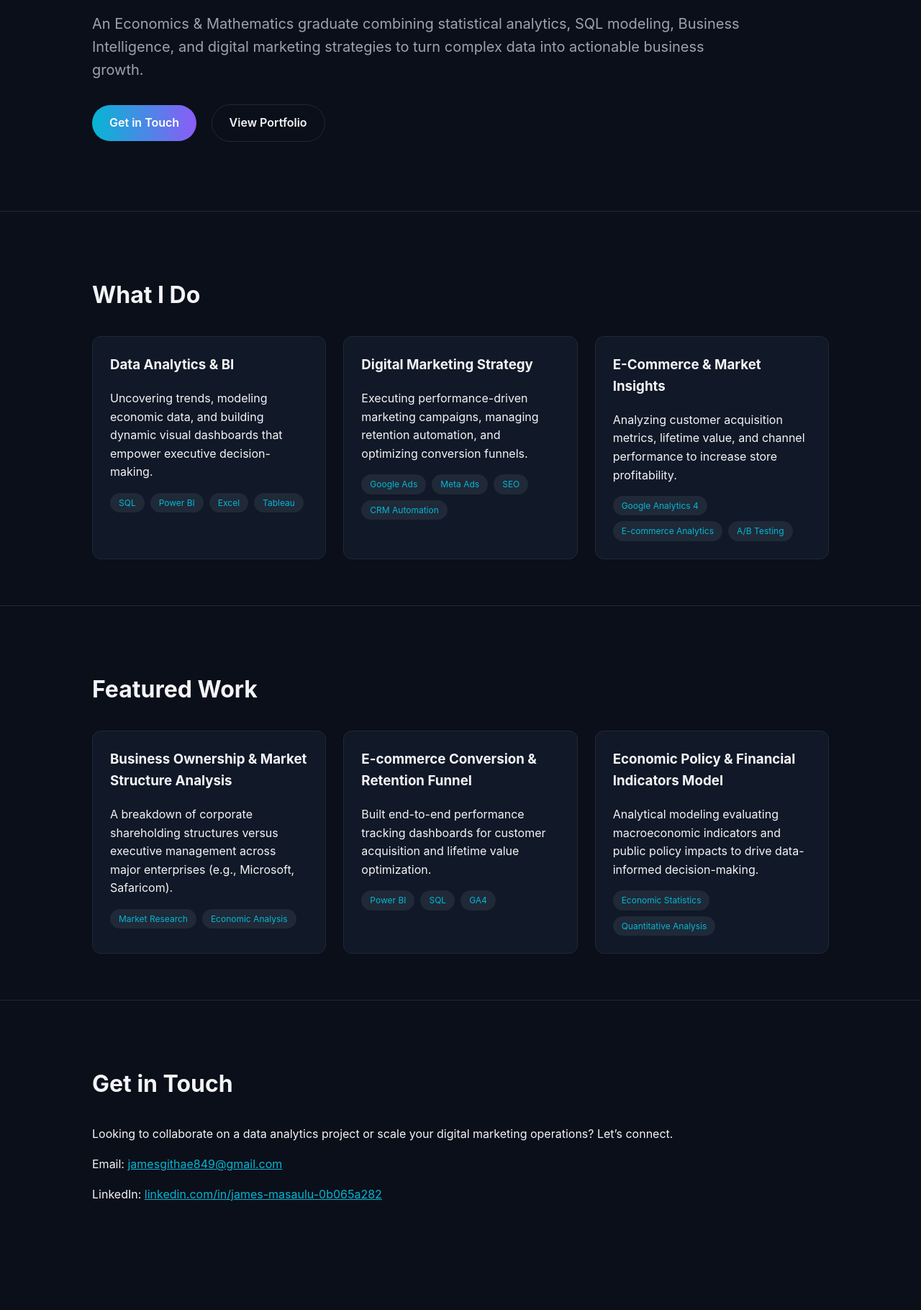
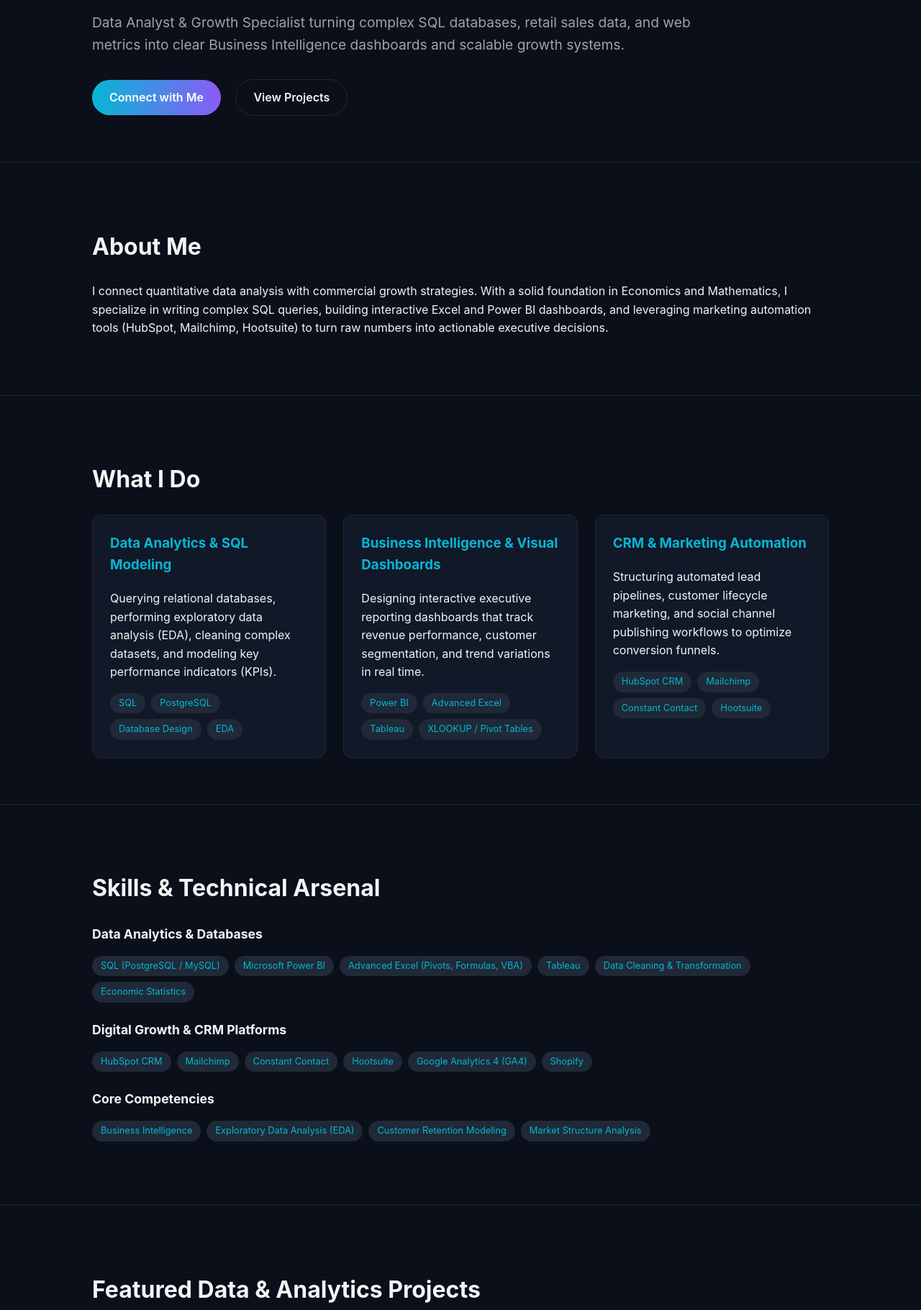
Before and after one commit to james2025-stack/james-masaulu-portfolio, a plain HTML site: page index.html in a window 1280 px wide. Shown: the part 289-2109 px from the top of the page at 72% size. Before the commit the page ends 2041 px from the top, so only its background shows below. Drawn offline with Linux system fonts and the light colour scheme.

Commit message:
Revise index.html for updated personal branding
Updated the title and various sections of the webpage to reflect a new focus on data analysis and growth marketing. Adjusted styles and content for improved clarity and organization.

```diff
--- a/index.html
+++ b/index.html
@@ -3,7 +3,7 @@
 <head>
   <meta charset="UTF-8" />
   <meta name="viewport" content="width=device-width, initial-scale=1.0" />
-  <title>James Masaulu | Data & Growth Architect</title>
+  <title>James Masaulu | Data Analyst & Growth Marketer</title>
   <style>
     :root {
       --bg: #0b0f19;
@@ -28,6 +28,11 @@
       align-items: center;
       padding: 1.5rem 10%;
       border-bottom: 1px solid var(--border);
+      position: sticky;
+      top: 0;
+      background-color: rgba(11, 15, 25, 0.9);
+      backdrop-filter: blur(8px);
+      z-index: 100;
     }
     .logo {
       font-size: 1.25rem;
@@ -36,7 +41,7 @@
     }
     .nav-links a {
       color: var(--text-muted);
-      margin-left: 2rem;
+      margin-left: 1.5rem;
       text-decoration: none;
       transition: color 0.3s;
     }
@@ -44,7 +49,7 @@
       color: var(--text);
     }
     .hero {
-      padding: 6rem 10%;
+      padding: 6rem 10% 4rem 10%;
       max-width: 900px;
     }
     .hero h1 {
@@ -57,7 +62,7 @@
       -webkit-text-fill-color: transparent;
     }
     .hero p {
-      font-size: 1.25rem;
+      font-size: 1.2rem;
       color: var(--text-muted);
       margin-bottom: 2rem;
     }
@@ -83,7 +88,8 @@
     }
     h2 {
       font-size: 2rem;
-      margin-bottom: 2rem;
+      margin-bottom: 1.5rem;
+      color: var(--text);
     }
     .grid {
       display: grid;
@@ -98,6 +104,7 @@
     }
     .card h3 {
       margin-top: 0;
+      color: var(--accent-blue);
     }
     .tags {
       display: flex;
@@ -108,9 +115,36 @@
     .tag {
       background: #1f2937;
       color: var(--accent-blue);
-      font-size: 0.75rem;
+      font-size: 0.8rem;
       padding: 0.25rem 0.75rem;
       border-radius: 9999px;
+    }
+    .skills-category {
+      margin-bottom: 1.5rem;
+    }
+    .skills-category h3 {
+      margin-bottom: 0.75rem;
+      font-size: 1.1rem;
+    }
+    .timeline-item {
+      margin-bottom: 1.5rem;
+      border-left: 2px solid var(--accent-purple);
+      padding-left: 1rem;
+    }
+    .timeline-item h3 {
+      margin: 0;
+      font-size: 1.1rem;
+    }
+    .timeline-item .sub {
+      color: var(--text-muted);
+      font-size: 0.9rem;
+    }
+    footer {
+      padding: 2rem 10%;
+      text-align: center;
+      color: var(--text-muted);
+      border-top: 1px solid var(--border);
+      font-size: 0.9rem;
     }
   </style>
 </head>
@@ -120,8 +154,10 @@
     <div class="logo">James Masaulu</div>
     <div class="nav-links">
       <a href="#about">About</a>
-      <a href="#services">Services</a>
-      <a href="#portfolio">Portfolio</a>
+      <a href="#services">What I Do</a>
+      <a href="#skills">Skills</a>
+      <a href="#projects">Projects</a>
+      <a href="#education">Education</a>
       <a href="#contact">Contact</a>
     </div>
   </nav>
@@ -129,84 +165,184 @@
   <header class="hero">
     <h1>Hi, I'm <span>James Masaulu</span></h1>
     <p>
-      An Economics & Mathematics graduate combining statistical analytics, SQL modeling, Business Intelligence, and digital marketing strategies to turn complex data into actionable business growth.
+      Data Analyst & Growth Specialist turning complex SQL databases, retail sales data, and web metrics into clear Business Intelligence dashboards and scalable growth systems.
     </p>
-    <a href="#contact" class="btn btn-primary">Get in Touch</a>
-    <a href="#portfolio" class="btn btn-outline">View Portfolio</a>
+    <a href="#contact" class="btn btn-primary">Connect with Me</a>
+    <a href="#projects" class="btn btn-outline">View Projects</a>
   </header>
+
+  <section id="about">
+    <h2>About Me</h2>
+    <p>
+      I connect quantitative data analysis with commercial growth strategies. With a solid foundation in Economics and Mathematics, I specialize in writing complex SQL queries, building interactive Excel and Power BI dashboards, and leveraging marketing automation tools (HubSpot, Mailchimp, Hootsuite) to turn raw numbers into actionable executive decisions.
+    </p>
+  </section>
 
   <section id="services">
     <h2>What I Do</h2>
     <div class="grid">
       <div class="card">
-        <h3>Data Analytics & BI</h3>
-        <p>Uncovering trends, modeling economic data, and building dynamic visual dashboards that empower executive decision-making.</p>
+        <h3>Data Analytics & SQL Modeling</h3>
+        <p>Querying relational databases, performing exploratory data analysis (EDA), cleaning complex datasets, and modeling key performance indicators (KPIs).</p>
         <div class="tags">
           <span class="tag">SQL</span>
-          <span class="tag">Power BI</span>
-          <span class="tag">Excel</span>
-          <span class="tag">Tableau</span>
+          <span class="tag">PostgreSQL</span>
+          <span class="tag">Database Design</span>
+          <span class="tag">EDA</span>
         </div>
       </div>
       <div class="card">
-        <h3>Digital Marketing Strategy</h3>
-        <p>Executing performance-driven marketing campaigns, managing retention automation, and optimizing conversion funnels.</p>
+        <h3>Business Intelligence & Visual Dashboards</h3>
+        <p>Designing interactive executive reporting dashboards that track revenue performance, customer segmentation, and trend variations in real time.</p>
         <div class="tags">
-          <span class="tag">Google Ads</span>
-          <span class="tag">Meta Ads</span>
-          <span class="tag">SEO</span>
-          <span class="tag">CRM Automation</span>
+          <span class="tag">Power BI</span>
+          <span class="tag">Advanced Excel</span>
+          <span class="tag">Tableau</span>
+          <span class="tag">XLOOKUP / Pivot Tables</span>
         </div>
       </div>
       <div class="card">
-        <h3>E-Commerce & Market Insights</h3>
-        <p>Analyzing customer acquisition metrics, lifetime value, and channel performance to increase store profitability.</p>
+        <h3>CRM & Marketing Automation</h3>
+        <p>Structuring automated lead pipelines, customer lifecycle marketing, and social channel publishing workflows to optimize conversion funnels.</p>
         <div class="tags">
-          <span class="tag">Google Analytics 4</span>
-          <span class="tag">E-commerce Analytics</span>
-          <span class="tag">A/B Testing</span>
+          <span class="tag">HubSpot CRM</span>
+          <span class="tag">Mailchimp</span>
+          <span class="tag">Constant Contact</span>
+          <span class="tag">Hootsuite</span>
         </div>
       </div>
     </div>
   </section>
 
-  <section id="portfolio">
-    <h2>Featured Work</h2>
+  <section id="skills">
+    <h2>Skills & Technical Arsenal</h2>
+
+    <div class="skills-category">
+      <h3>Data Analytics & Databases</h3>
+      <div class="tags">
+        <span class="tag">SQL (PostgreSQL / MySQL)</span>
+        <span class="tag">Microsoft Power BI</span>
+        <span class="tag">Advanced Excel (Pivots, Formulas, VBA)</span>
+        <span class="tag">Tableau</span>
+        <span class="tag">Data Cleaning & Transformation</span>
+        <span class="tag">Economic Statistics</span>
+      </div>
+    </div>
+
+    <div class="skills-category">
+      <h3>Digital Growth & CRM Platforms</h3>
+      <div class="tags">
+        <span class="tag">HubSpot CRM</span>
+        <span class="tag">Mailchimp</span>
+        <span class="tag">Constant Contact</span>
+        <span class="tag">Hootsuite</span>
+        <span class="tag">Google Analytics 4 (GA4)</span>
+        <span class="tag">Shopify</span>
+      </div>
+    </div>
+
+    <div class="skills-category">
+      <h3>Core Competencies</h3>
+      <div class="tags">
+        <span class="tag">Business Intelligence</span>
+        <span class="tag">Exploratory Data Analysis (EDA)</span>
+        <span class="tag">Customer Retention Modeling</span>
+        <span class="tag">Market Structure Analysis</span>
+      </div>
+    </div>
+  </section>
+
+  <section id="projects">
+    <h2>Featured Data & Analytics Projects</h2>
     <div class="grid">
+
       <div class="card">
-        <h3>Business Ownership & Market Structure Analysis</h3>
-        <p>A breakdown of corporate shareholding structures versus executive management across major enterprises (e.g., Microsoft, Safaricom).</p>
+        <h3>Netflix Content & Streaming SQL Analysis</h3>
+        <p>Executed comprehensive SQL data analysis on Netflix content inventory to categorize media types, analyze release year trends, evaluate country-level distribution, and extract genre ratings.</p>
         <div class="tags">
-          <span class="tag">Market Research</span>
-          <span class="tag">Economic Analysis</span>
+          <span class="tag">SQL</span>
+          <span class="tag">PostgreSQL</span>
+          <span class="tag">Data Aggregation</span>
         </div>
       </div>
+
       <div class="card">
-        <h3>E-commerce Conversion & Retention Funnel</h3>
-        <p>Built end-to-end performance tracking dashboards for customer acquisition and lifetime value optimization.</p>
+        <h3>Coffee Sales Performance Excel Dashboard</h3>
+        <p>Built a dynamic, interactive Excel sales reporting dashboard utilizing XLOOKUP, Index/Match, and Pivot Charts to analyze revenue trends across roast types, customer countries, and time periods.</p>
         <div class="tags">
-          <span class="tag">Power BI</span>
-          <span class="tag">SQL</span>
-          <span class="tag">GA4</span>
+          <span class="tag">Advanced Excel</span>
+          <span class="tag">Pivot Tables</span>
+          <span class="tag">Dashboard Design</span>
         </div>
       </div>
+
       <div class="card">
-        <h3>Economic Policy & Financial Indicators Model</h3>
-        <p>Analytical modeling evaluating macroeconomic indicators and public policy impacts to drive data-informed decision-making.</p>
+        <h3>UK Road Safety & Accident Severity Analysis</h3>
+        <p>Analyzed multi-year UK traffic accident metrics, identifying casualty density trends across road types, light conditions, and vehicle categories to deliver actionable safety recommendations.</p>
         <div class="tags">
-          <span class="tag">Economic Statistics</span>
-          <span class="tag">Quantitative Analysis</span>
+          <span class="tag">Data Analytics</span>
+          <span class="tag">Power BI</span>
+          <span class="tag">KPI Reporting</span>
         </div>
       </div>
+
+      <div class="card">
+        <h3>Retail & Customer Transaction SQL Database</h3>
+        <p>Structured complex relational queries to calculate monthly retention rates, average order values (AOV), and purchase frequency across retail categories.</p>
+        <div class="tags">
+          <span class="tag">SQL</span>
+          <span class="tag">Database Modeling</span>
+          <span class="tag">E-Commerce</span>
+        </div>
+      </div>
+
+      <div class="card">
+        <h3>Email & CRM Automated Lead Funnel</h3>
+        <p>Designed and deployed targeted email drip campaigns using Mailchimp and Constant Contact, alongside HubSpot lifecycle pipelines, to improve open rates and lead conversions.</p>
+        <div class="tags">
+          <span class="tag">Mailchimp</span>
+          <span class="tag">HubSpot CRM</span>
+          <span class="tag">Automation</span>
+        </div>
+      </div>
+
+      <div class="card">
+        <h3>Corporate Ownership Structure Breakdown</h3>
+        <p>An exploratory research piece investigating global enterprise ownership models (e.g., Microsoft, Safaricom) comparing public shareholding distribution versus executive leadership equity.</p>
+        <div class="tags">
+          <span class="tag">Market Analysis</span>
+          <span class="tag">Governance</span>
+        </div>
+      </div>
+
+    </div>
+  </section>
+
+  <section id="education">
+    <h2>Education & Professional Credentials</h2>
+
+    <div class="timeline-item">
+      <h3>Bachelor's Degree in Economics and Mathematics</h3>
+      <div class="sub">Key Focus: Economic Statistics, Real Analysis, Quantitative Analytics</div>
+    </div>
+
+    <div class="timeline-item">
+      <h3>Google Digital Marketing & E-Commerce Professional Certificate</h3>
+      <div class="sub">Coursera / Google | Practical specialization covering Mailchimp, HubSpot, Hootsuite, GA4, and Shopify</div>
     </div>
   </section>
 
   <section id="contact">
     <h2>Get in Touch</h2>
-    <p>Looking to collaborate on a data analytics project or scale your digital marketing operations? Let’s connect.</p>
+    <p>Interested in collaborating on a data analytics project or scaling your digital marketing operations? Let’s connect.</p>
     <p>Email: <a href="mailto:jamesgithae849@gmail.com" style="color: var(--accent-blue);">jamesgithae849@gmail.com</a></p>
-    <p>LinkedIn: <a href="https://linkedin.com/in/james-masaulu-0b065a282" target="_blank" style="color: var(--accent-blue);">linkedin.com/in/james-masaulu-0b065a282</a></p>
+    <p>Phone: <a href="tel:0799411167" style="color: var(--accent-blue);">0799411167</a></p>
+    <p>LinkedIn: <a href="https://github.com/repos" target="_blank" style="color: var(--accent-blue);">linkedin.com/in/james-masaulu-0b065a282</a></p>
   </section>
+
+  <footer>
+    <p>&copy; 2026 James Masaulu. Hosted on GitHub Pages.</p>
+  </footer>
 
 </body>
 </html>
```
